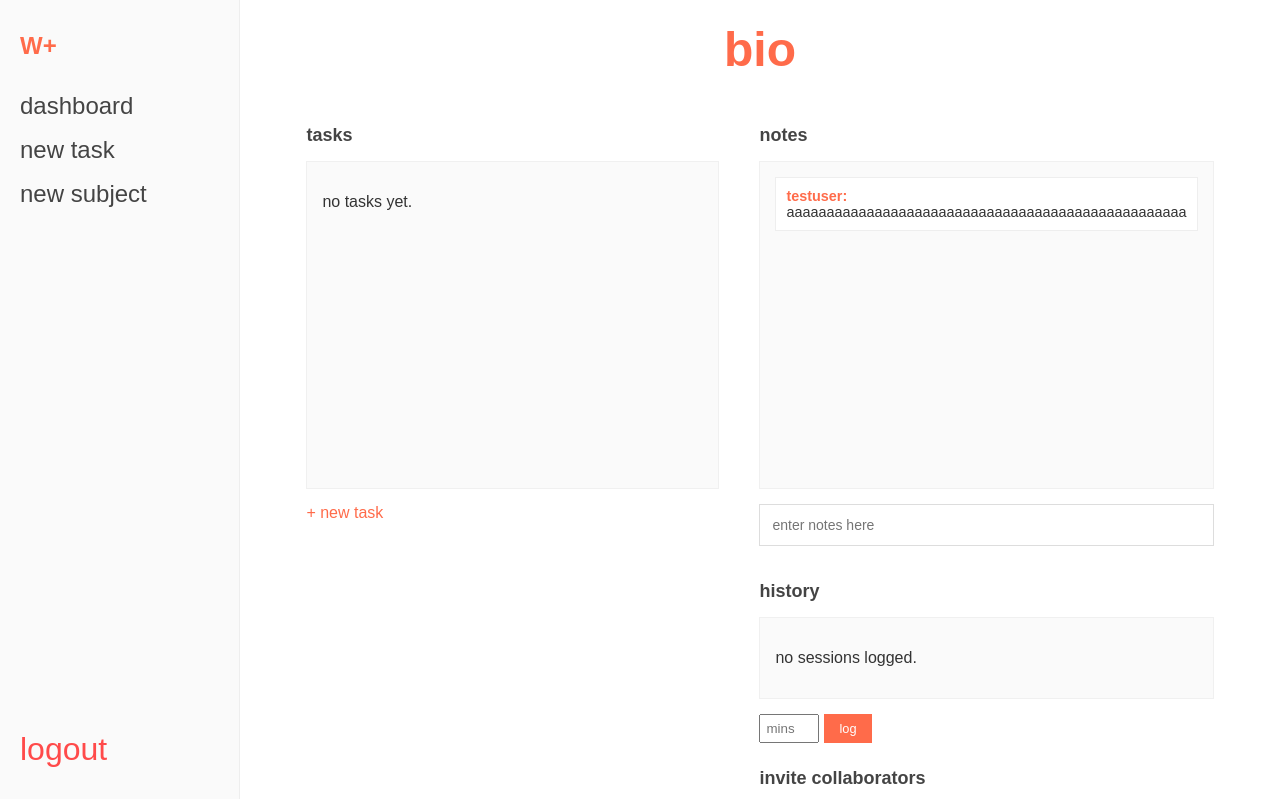
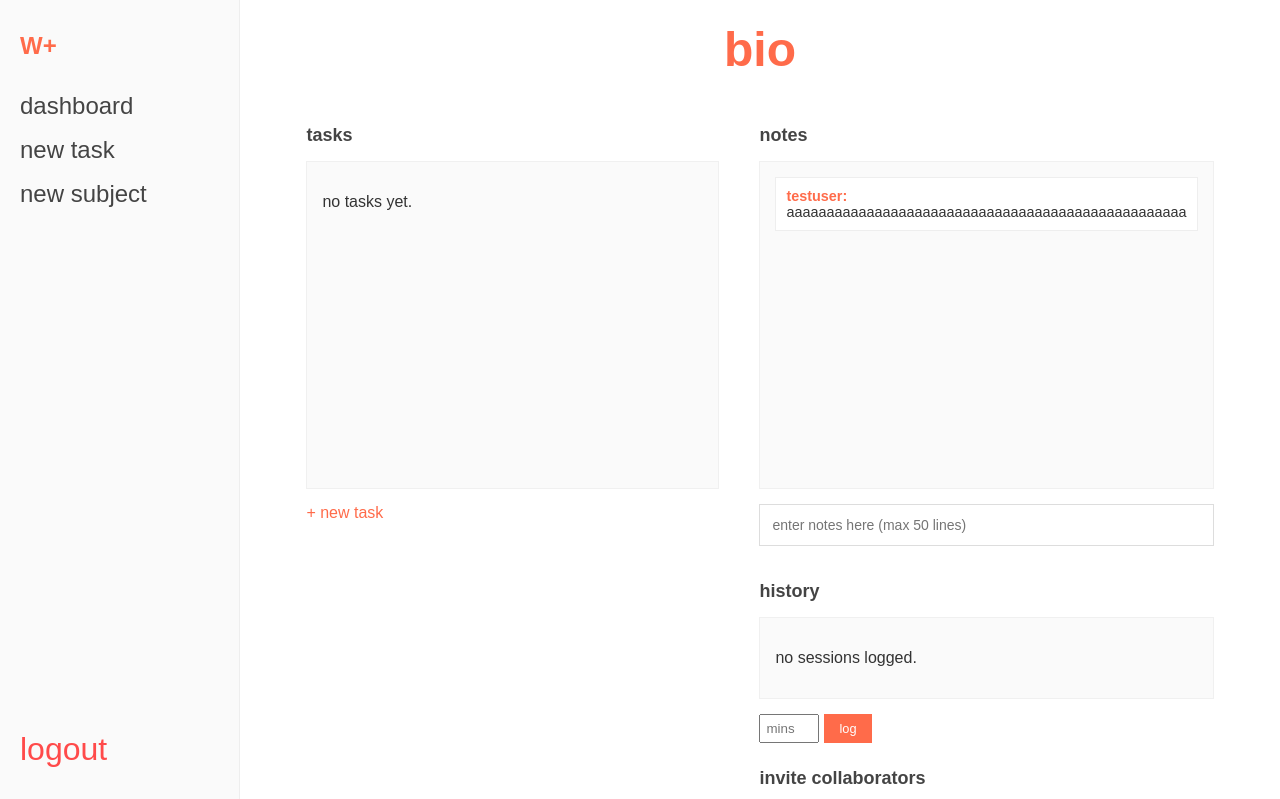
Before and after one commit to NikhilFonseka/studyplanner, a Flask app: page /subject/1 in a window 1280 px wide. Shown: the top 799 px of the page. Run offline with Flask 3, Linux system fonts and the light colour scheme; a user stored in the database is signed in; data comes from the database, SQL or seed files in the repository; both versions use the stored data as it was after the commit; data that the repository does not hold is empty.

Commit message:
update for small error prevention probably final commit

```diff
--- a/templates/viewsubject.html
+++ b/templates/viewsubject.html
@@ -65,7 +65,7 @@
 
             {# Create note #}
             <form action="{{ url_for('main.send_message', subject_id=subject.subject_id) }}" method="POST" class="bottom_margin_20">
-                <input type="text" name="content" placeholder="enter notes here" class="input_field full_width" required>
+                <input type="text" name="content" placeholder="enter notes here (max 50 lines)" maxlength="50" class="input_field full_width" required>
             </form>
 
             <h3 class="section_subtitle">history</h3>
```
Also changed, not shown: instance/database.db, test_studyplanner.py (renamed from tests/test_studyplanner.py).
